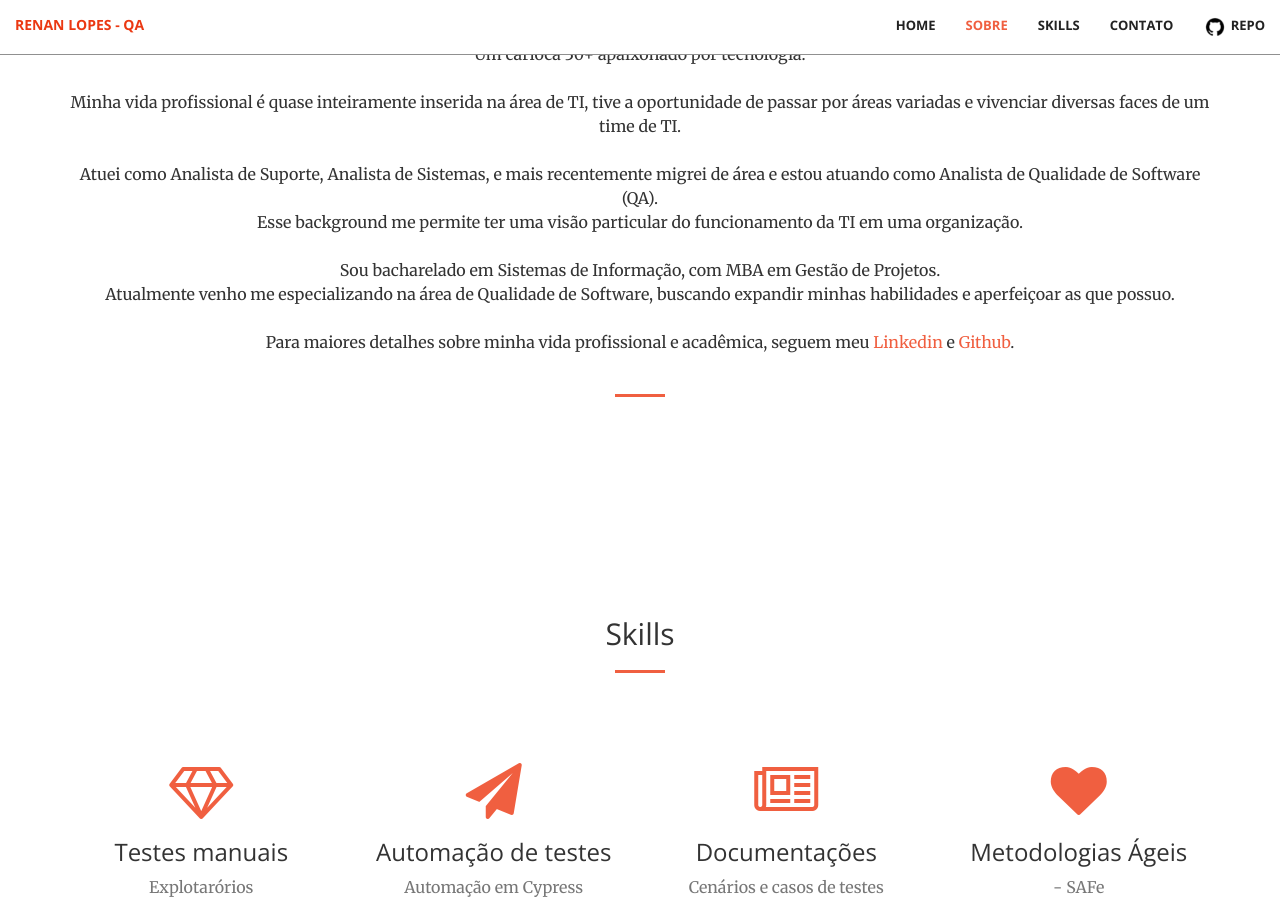
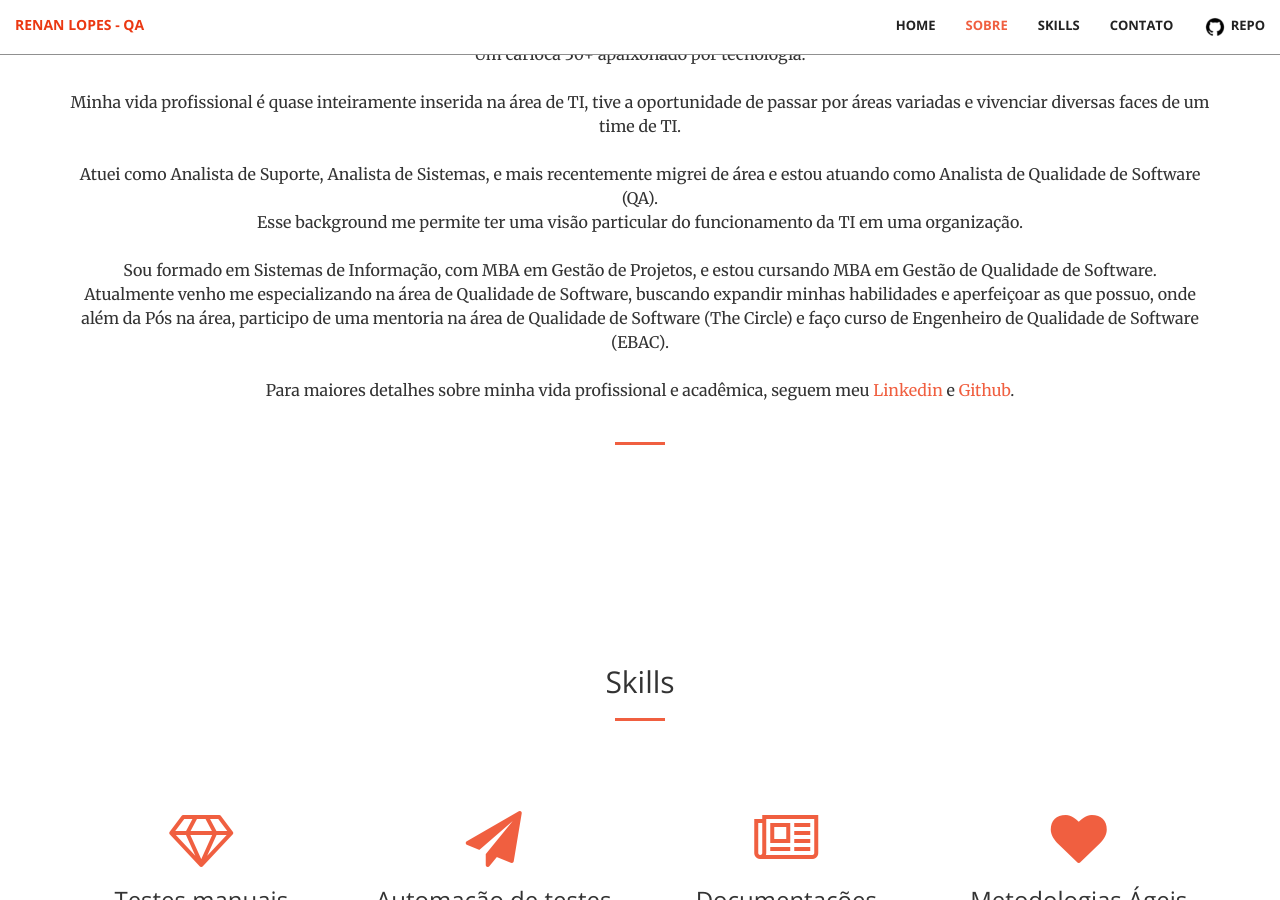
Before and after one commit to renanslopes/renanslopes.github.io, a Jekyll site: the page built from index.html, in a window 1280 px wide and 900 px high, scrolled down 984 px. Built offline with Jekyll 4.4.1, drawn with Linux system fonts in a browser that asks for light colours.

Commit message:
Atualizando infos academicas

```diff
--- a/_includes/about.html
+++ b/_includes/about.html
@@ -17,10 +17,12 @@
                     <br />
                     Esse background me permite ter uma visão particular do funcionamento da TI em uma organização.
                     <br /> <br />
-                    Sou bacharelado em Sistemas de Informação, com MBA em Gestão de Projetos.
+                    Sou formado em Sistemas de Informação, com MBA em Gestão de Projetos, e estou cursando MBA em Gestão
+                    de Qualidade de Software.
                     <br />
                     Atualmente venho me especializando na área de Qualidade de Software, buscando expandir minhas
-                    habilidades e aperfeiçoar as que possuo.
+                    habilidades e aperfeiçoar as que possuo, onde além da Pós na área, participo de uma mentoria na área
+                    de Qualidade de Software (The Circle) e faço curso de Engenheiro de Qualidade de Software (EBAC).
                     <br /><br />
                     Para maiores detalhes sobre minha vida profissional e acadêmica, seguem meu <a
                         href="https://www.linkedin.com/in/renanslopes/" target="_blank" class="href_sobre">Linkedin</a>
```
